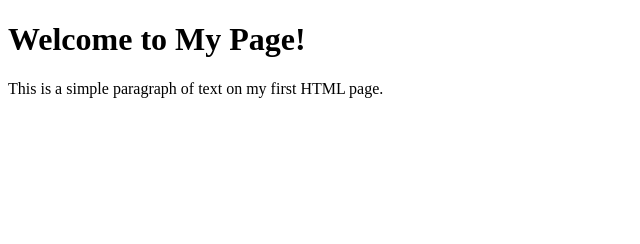
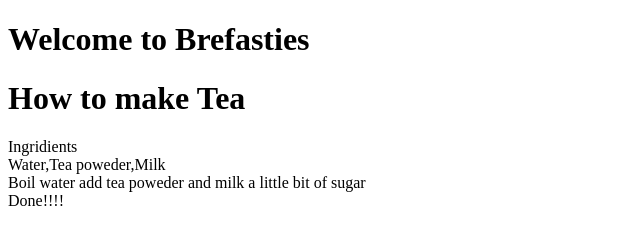
Before and after one commit to danxx31/bottle, a plain HTML site: page index.html in a window 1280 px wide. Shown: the whole page, without its empty margins (0-640 px from the left). Drawn offline with Linux system fonts and the light colour scheme.

Commit message:
Update index.html

```diff
--- a/index.html
+++ b/index.html
@@ -1,14 +1,16 @@
 <!DOCTYPE html>
 <html lang="en">
 <head>
-    <meta charset="UTF-8">
-    <meta name="viewport" content="width=device-width, initial-scale=1.0">
-    <title>My First HTML Page</title>
+  <meta charset="UTF-8">
+  <meta name="viewport" content="width=device-width, initial-scale=1.0">
+  <title>Document</title>
 </head>
 <body>
-
-    <h1>Welcome to My Page!</h1>
-    <p>This is a simple paragraph of text on my first HTML page.</p>
-
+  <h1>Welcome to Brefasties</h1>
+  <h1>How to make Tea</h1>
+  <p>Ingridients<br>
+  Water,Tea poweder,Milk
+<br> Boil water add tea poweder and milk a little bit of sugar<br>
+Done!!!!</p>
 </body>
 </html>
```
